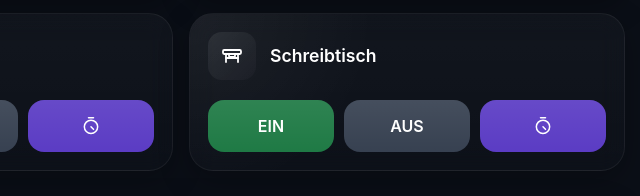
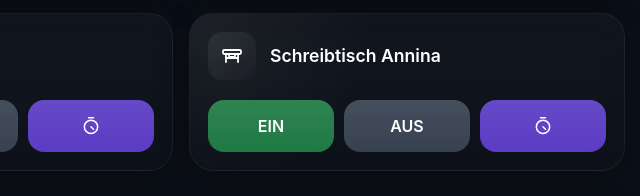
Before and after one commit to xMilotas/Home-Automation, a website built with Vite: page frontend/index.html in a window 1280 px wide. Shown: the part 244-440 px from the top of the page, 459-1099 px from the left. Built offline with nearby package versions, Linux system fonts and the light colour scheme.

Commit message:
Fix desk name

```diff
--- a/frontend/src/data/outlets.ts
+++ b/frontend/src/data/outlets.ts
@@ -19,7 +19,7 @@ export const outlets: Outlet[] = [
     },
     {
         id: 4,
-        name: 'Schreibtisch',
+        name: 'Schreibtisch Annina',
         icon: icons.desk
     }
 ]
```
Also changed, not shown: frontend/dist/assets/index-B57pkvGQ.js, frontend/dist/index.html, frontend/dist/sw.js.
